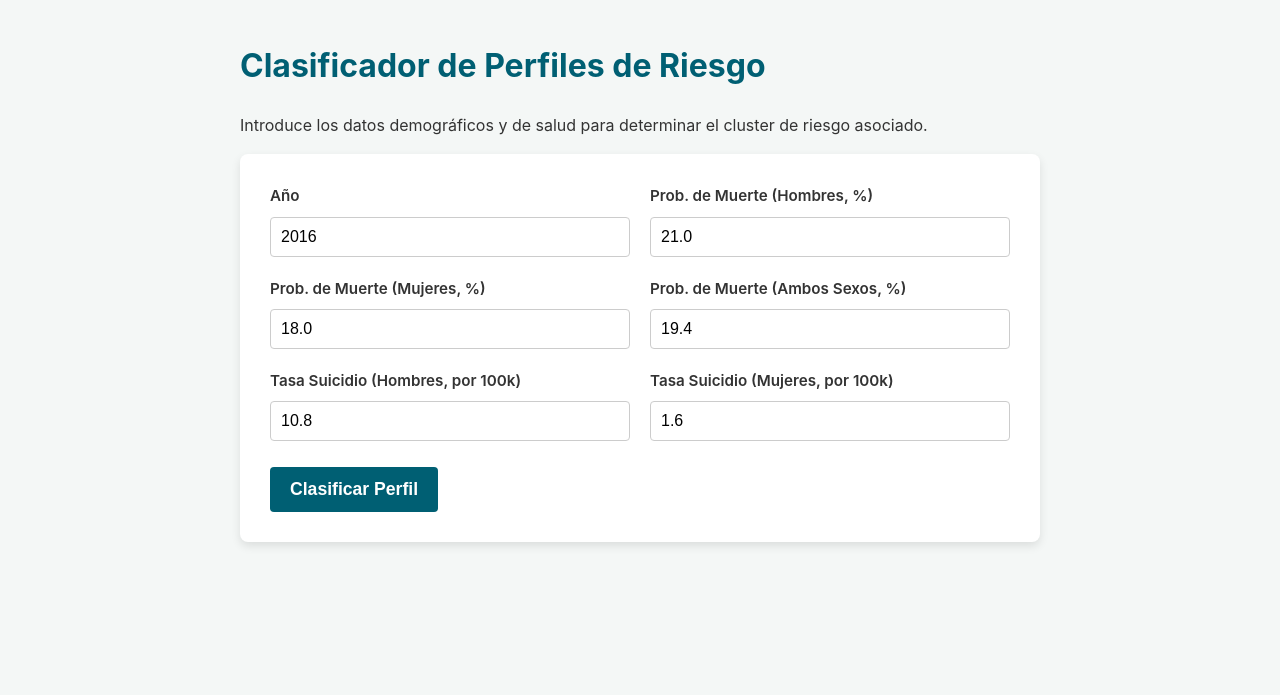
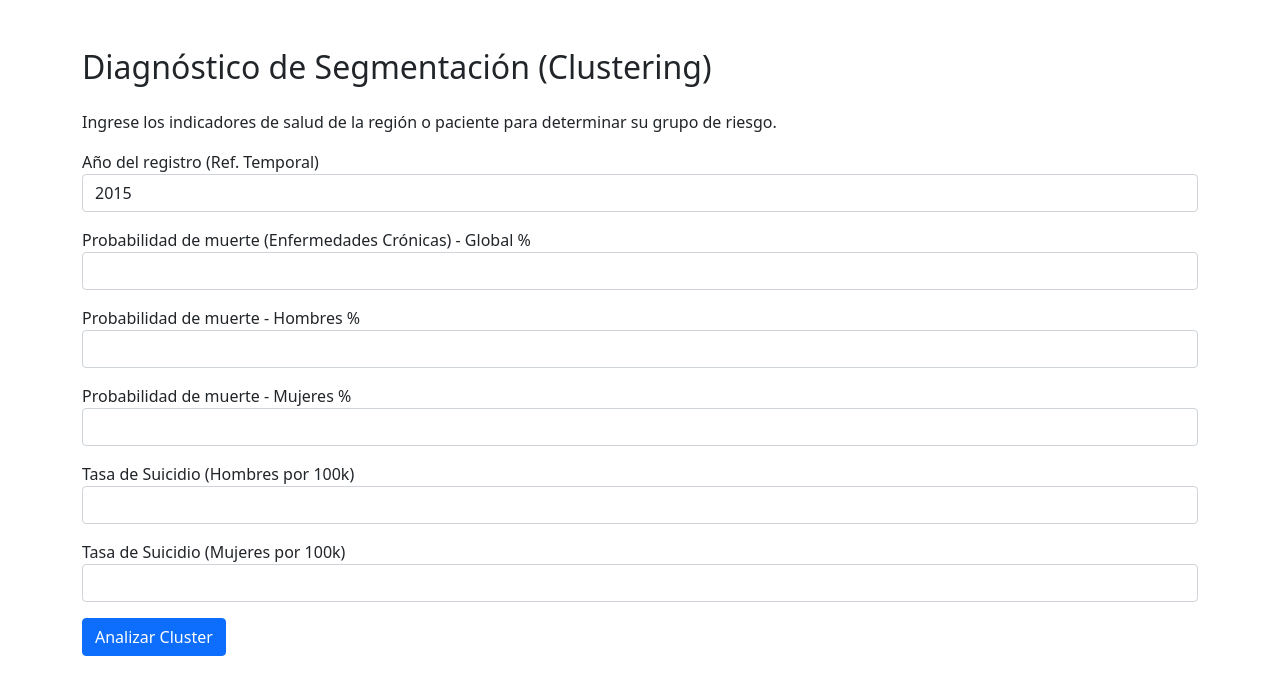
Before and after one commit to JosueM028/Analisis-de-datos, a Flask app: page / in a window 1280 px wide. Shown: the top 695 px of the page. Run offline with Flask 3, Linux system fonts and the light colour scheme.

Commit message:
Merge changes

```diff
--- a/app.py
+++ b/app.py
@@ -5,24 +5,32 @@ import numpy as np
 
 app = Flask(__name__)
 
-# Cargar el modelo
+# Cargar el modelo entrenado
 try:
+    # Asegúrate de que el archivo joblib esté en la carpeta 'model'
     model = joblib.load('model/clustering_model.joblib')
 except FileNotFoundError:
-    print("Error: El archivo 'model/clustering_model.joblib' no fue encontrado.")
-    print("Por favor, ejecuta el notebook 'Clustering_Model.ipynb' para generar el modelo.")
     model = None
 
-# Definir las interpretaciones de los clusters
+# Definir las interpretaciones médicas basadas en el análisis de centroides
 interpretations = {
-    0: "Este perfil corresponde a un grupo con una tasa de suicidios SUPERIOR a la media. Se considera de ALTO RIESGO y requiere atención prioritaria.",
-    1: "Este perfil corresponde a un grupo con una tasa de suicidios INFERIOR a la media. Se considera de BAJO RIESGO, aunque no se debe descartar la vigilancia."
+    0: {
+        "title": "Grupo de Carga de Enfermedad Crónica",
+        "risk_level": "Alto Riesgo Fisiológico / Riesgo Medio Suicida",
+        "desc": "Este paciente/región pertenece a un grupo con alta probabilidad de muerte prematura por enfermedades cardiovasculares, cáncer o diabetes (~25%).",
+        "action": "Priorizar control de enfermedades crónicas. Mantener vigilancia estándar en salud mental."
+    },
+    1: {
+        "title": "Grupo de Riesgo de Salud Mental Latente",
+        "risk_level": "Bajo Riesgo Fisiológico / Riesgo Aumentado Suicida",
+        "desc": "Este perfil presenta buena salud física general, pero estadísticas de suicidio superiores a la media del otro grupo (~13 por 100k).",
+        "action": "ALERTA: Enfocar recursos en prevención del suicidio y bienestar psicológico. El buen estado físico puede enmascarar cuadros depresivos."
+    }
 }
 
-# Nombres de las columnas como se esperan en el modelo
-# Extraídos del notebook, después de cargar X_train con index_col=0
+# Columnas requeridas por el modelo (Basado en tu X_train)
 model_columns = [
-    'unnamed:_1',
+    'unnamed:_1', # Año/Índice temporal
     'probability_(%)_of_dying_between_age_30_and_exact_age_70_from_any_of_cardiovascular_disease,_cancer,_diabetes,_or_chronic_respiratory_disease',
     'probability_(%)_of_dying_between_age_30_and_exact_age_70_from_any_of_cardiovascular_disease,_cancer,_diabetes,_or_chronic_respiratory_disease.1',
     'probability_(%)_of_dying_between_age_30_and_exact_age_70_from_any_of_cardiovascular_disease,_cancer,_diabetes,_or_chronic_respiratory_disease.2',
@@ -32,41 +40,43 @@ model_columns = [
 
 @app.route('/')
 def home():
+    # Renderiza el formulario HTML
     return render_template('index.html')
 
 @app.route('/predict', methods=['POST'])
 def predict():
     if model is None:
-        return "Error: El modelo no está cargado. Ejecuta el notebook para generarlo.", 500
+        return "Error: Modelo no encontrado. Ejecuta el notebook para crear el archivo .joblib", 500
 
     try:
-        # Recolectar los datos del formulario
-        form_data = request.form.to_dict()
+        # Recolectar datos
+        input_data = []
+        for col in model_columns:
+            val = request.form.get(col)
+            if val is None:
+                return f"Falta el valor para: {col}", 400
+            input_data.append(float(val))
 
-        # Convertir los datos a un array de numpy en el orden correcto
-        input_data = [float(form_data[col]) for col in model_columns]
-
-        # Crear un DataFrame para la predicción
+        # Crear DataFrame
         input_df = pd.DataFrame([input_data], columns=model_columns)
 
-        # Realizar la predicción
-        prediction = model.predict(input_df)
-        cluster = prediction[0]
+        # Predecir
+        cluster = int(model.predict(input_df)[0])
 
-        # Obtener la interpretación
-        interpretation = interpretations.get(cluster, "No se encontró una interpretación para este cluster.")
+        # Obtener interpretación
+        result_info = interpretations.get(cluster, {"title": "Desconocido", "desc": "Sin datos"})
 
-        return render_template('result.html', cluster=cluster, interpretation=interpretation)
+        return render_template(
+            'result.html',
+            cluster=cluster,
+            title=result_info['title'],
+            risk=result_info['risk_level'],
+            description=result_info['desc'],
+            action=result_info['action']
+        )
 
     except Exception as e:
-        return f"Ocurrió un error durante la predicción: {e}", 400
+        return f"Error en la predicción: {str(e)}", 400
 
 if __name__ == '__main__':
-    # Verificar si el modelo existe antes de correr la app
-    try:
-        joblib.load('model/clustering_model.joblib')
-        print("✓ Modelo encontrado. Iniciando la aplicación Flask...")
-        app.run(debug=True)
-    except FileNotFoundError:
-        print("✗ Error Crítico: No se puede iniciar la aplicación porque el modelo 'model/clustering_model.joblib' no existe.")
-        print("→ Por favor, abre y ejecuta todas las celdas del notebook 'Clustering_Model.ipynb' para crearlo.")
+    app.run(debug=True, port=5000)
--- a/templates/index.html
+++ b/templates/index.html
@@ -1,107 +1,45 @@
 <!DOCTYPE html>
-<html lang="es">
+<html>
 <head>
-    <meta charset="UTF-8">
-    <meta name="viewport" content="width=device-width, initial-scale=1.0">
-    <title>Análisis de Riesgo de Suicidio</title>
-    <style>
-        body {
-            font-family: -apple-system, BlinkMacSystemFont, "Segoe UI", Roboto, "Helvetica Neue", Arial, sans-serif;
-            line-height: 1.6;
-            color: #333;
-            max-width: 800px;
-            margin: 40px auto;
-            padding: 0 20px;
-            background-color: #f4f7f6;
-        }
-        h1, h2 {
-            color: #005f73;
-        }
-        form {
-            background: #fff;
-            padding: 30px;
-            border-radius: 8px;
-            box-shadow: 0 4px 10px rgba(0,0,0,0.1);
-        }
-        .form-grid {
-            display: grid;
-            grid-template-columns: 1fr 1fr;
-            gap: 20px;
-        }
-        .form-group {
-            display: flex;
-            flex-direction: column;
-        }
-        label {
-            font-weight: 600;
-            margin-bottom: 8px;
-            font-size: 0.95em;
-        }
-        input[type="number"] {
-            padding: 10px;
-            border: 1px solid #ccc;
-            border-radius: 4px;
-            font-size: 1em;
-        }
-        input[type="number"]:focus {
-            border-color: #007bff;
-            outline: none;
-        }
-        button {
-            grid-column: 1 / -1;
-            background-color: #005f73;
-            color: white;
-            padding: 12px 20px;
-            border: none;
-            border-radius: 4px;
-            cursor: pointer;
-            font-size: 1.1em;
-            font-weight: 600;
-            transition: background-color 0.3s;
-        }
-        button:hover {
-            background-color: #003e4d;
-        }
-    </style>
+    <title>Segmentación de Salud Mental</title>
+    <link href="https://cdn.jsdelivr.net/npm/bootstrap@5.1.3/dist/css/bootstrap.min.css" rel="stylesheet">
 </head>
-<body>
-    <h1>Clasificador de Perfiles de Riesgo</h1>
-    <p>Introduce los datos demográficos y de salud para determinar el cluster de riesgo asociado.</p>
+<body class="container mt-5">
+    <h2 class="mb-4">Diagnóstico de Segmentación (Clustering)</h2>
+    <p>Ingrese los indicadores de salud de la región o paciente para determinar su grupo de riesgo.</p>
 
-    <form action="/predict" method="post">
-        <div class="form-grid">
-            <div class="form-group">
-                <label for="year">Año</label>
-                <input type="number" id="year" name="unnamed:_1" step="1" value="2016" required>
-            </div>
+    <form action="/predict" method="POST">
+        <div class="mb-3">
+            <label>Año del registro (Ref. Temporal)</label>
+            <input type="number" name="unnamed:_1" class="form-control" value="2015" required>
+        </div>
 
-            <div class="form-group">
-                <label for="prob_death_male">Prob. de Muerte (Hombres, %)</label>
-                <input type="number" id="prob_death_male" name="probability_(%)_of_dying_between_age_30_and_exact_age_70_from_any_of_cardiovascular_disease,_cancer,_diabetes,_or_chronic_respiratory_disease.1" step="0.1" value="21.0" required>
-            </div>
+        <div class="mb-3">
+            <label>Probabilidad de muerte (Enfermedades Crónicas) - Global %</label>
+            <input type="number" step="0.01" name="probability_(%)_of_dying_between_age_30_and_exact_age_70_from_any_of_cardiovascular_disease,_cancer,_diabetes,_or_chronic_respiratory_disease" class="form-control" required>
+        </div>
 
-            <div class="form-group">
-                <label for="prob_death_female">Prob. de Muerte (Mujeres, %)</label>
-                <input type="number" id="prob_death_female" name="probability_(%)_of_dying_between_age_30_and_exact_age_70_from_any_of_cardiovascular_disease,_cancer,_diabetes,_or_chronic_respiratory_disease.2" step="0.1" value="18.0" required>
-            </div>
+        <div class="mb-3">
+            <label>Probabilidad de muerte - Hombres %</label>
+            <input type="number" step="0.01" name="probability_(%)_of_dying_between_age_30_and_exact_age_70_from_any_of_cardiovascular_disease,_cancer,_diabetes,_or_chronic_respiratory_disease.1" class="form-control" required>
+        </div>
 
-            <div class="form-group">
-                <label for="prob_death_both">Prob. de Muerte (Ambos Sexos, %)</label>
-                <input type="number" id="prob_death_both" name="probability_(%)_of_dying_between_age_30_and_exact_age_70_from_any_of_cardiovascular_disease,_cancer,_diabetes,_or_chronic_respiratory_disease" step="0.1" value="19.4" required>
-            </div>
+        <div class="mb-3">
+            <label>Probabilidad de muerte - Mujeres %</label>
+            <input type="number" step="0.01" name="probability_(%)_of_dying_between_age_30_and_exact_age_70_from_any_of_cardiovascular_disease,_cancer,_diabetes,_or_chronic_respiratory_disease.2" class="form-control" required>
+        </div>
 
-            <div class="form-group">
-                <label for="suicide_male">Tasa Suicidio (Hombres, por 100k)</label>
-                <input type="number" id="suicide_male" name="crude_suicide_rates_(per_100_000_population).1" step="0.1" value="10.8" required>
-            </div>
+        <div class="mb-3">
+            <label>Tasa de Suicidio (Hombres por 100k)</label>
+            <input type="number" step="0.01" name="crude_suicide_rates_(per_100_000_population).1" class="form-control" required>
+        </div>
 
-            <div class="form-group">
-                <label for="suicide_female">Tasa Suicidio (Mujeres, por 100k)</label>
-                <input type="number" id="suicide_female" name="crude_suicide_rates_(per_100_000_population).2" step="0.1" value="1.6" required>
-            </div>
+        <div class="mb-3">
+            <label>Tasa de Suicidio (Mujeres por 100k)</label>
+            <input type="number" step="0.01" name="crude_suicide_rates_(per_100_000_population).2" class="form-control" required>
         </div>
-        <br>
-        <button type="submit">Clasificar Perfil</button>
+
+        <button type="submit" class="btn btn-primary">Analizar Cluster</button>
     </form>
 </body>
 </html>
```
Also changed, not shown: templates/result.html (+20 -56 lines), 1 other file.
